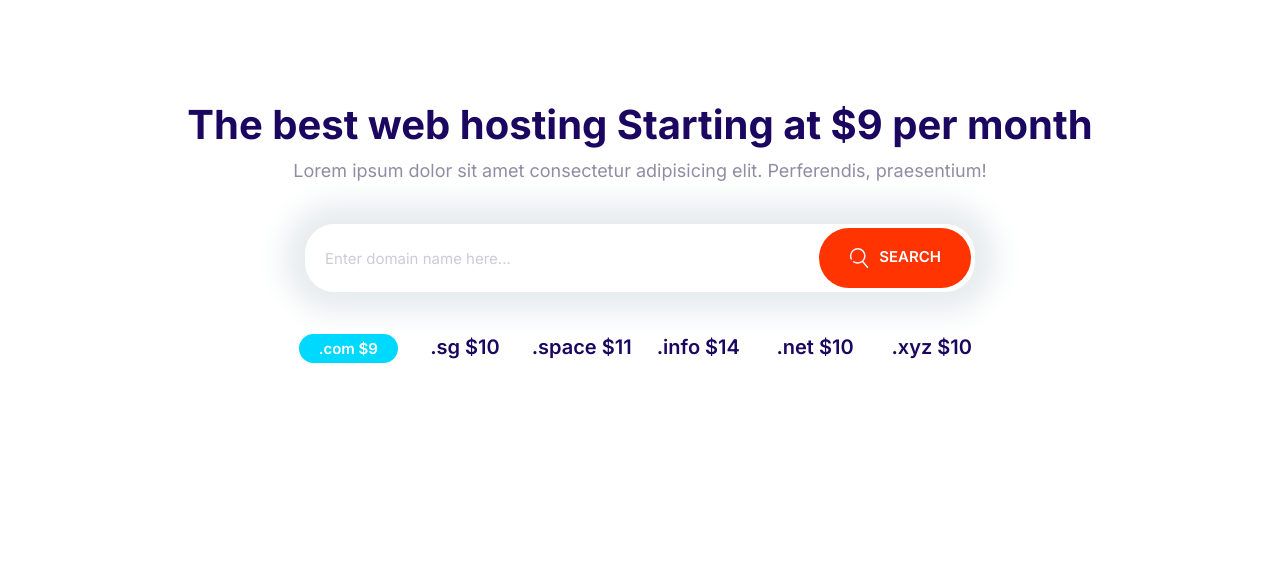
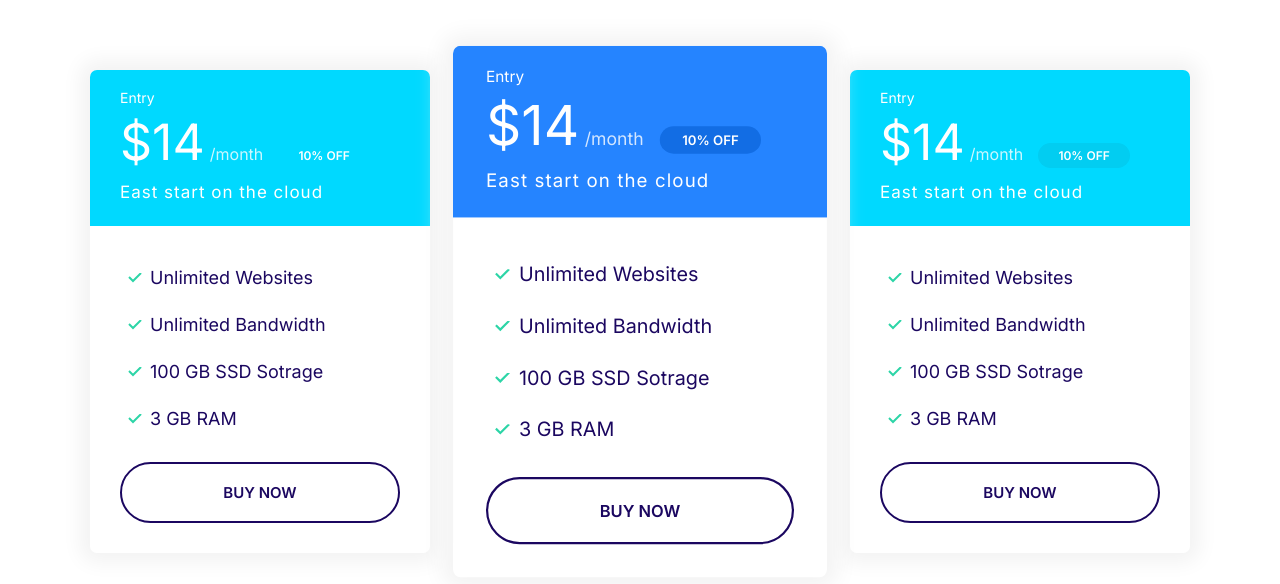
Before and after one commit to jackfros-glitch/Moshify, a plain HTML site: page index.html in a window 1280 px wide. Drawn offline with Linux system fonts and the light colour scheme.

Commit message:
Build the block-plans component.

```diff
--- a/css/index.css
+++ b/css/index.css
@@ -298,32 +298,40 @@ a{
 
 /* Card */
 
-.card{
+.card {
     border-radius: 7px;
     box-shadow: 0 0 20px 10px #f3f3f3;
     overflow: hidden;
-    /* width: 34rem; */
   }
 
-.card__top{
-    text-transform: capitalize;
-}
-
-.card__top, .card__bottom{
+  .card__header,
+  .card__body {
     padding: 2rem 3rem;
   }
 
-.card--primary .card__top{
+  .card--primary .card__header {
     background: var(--color-primary);
     color: #fff;
   }
 
-.card--secondary .card__top{
+  .card--secondary .card__header {
     background: var(--color-secondary);
     color: #fff;
   }
 
+  .card--primary .badge--primary{
+    background: #126de4;
+  }
+
+  .card--secondary .badge--secondary {
+    background: #02cdf1;
+  }
+
 /* Plans */
+.plan{
+    transition: transform 0.2s ease-out;
+}
+
 .plan__name {
     color: #fff;
     margin: 0;
@@ -352,6 +360,9 @@ a{
   .plan .list__item {
     margin-bottom: 2rem;
   }
+  .plan--popular{
+    transform: scale(1.1)
+  }
 
   .plan--popular .card__header {
     position: relative;
@@ -364,6 +375,14 @@ a{
     position: absolute;
     top: -6px;
     right: 5%;
+  }
+
+  .plan:hover{
+    transform: scale(1.05);
+  }
+
+  .plan--popular:hover{
+    transform: scale(1.15);
   }
 
   @media screen and (min-width: 1024px) {
@@ -459,6 +478,12 @@ a{
 @media screen and (min-width: 768px){
     .grid--col-2{
         grid-template-columns: repeat(2, 1fr);
+    }
+}
+
+@media screen and (min-width: 1024px){
+    .grid--col-3{
+        grid-template-columns: repeat(3, 1fr)
     }
 }
 
@@ -704,3 +729,11 @@ margin: 0 auto;
         grid-template-columns: repeat(auto-fit, minmax(10rem, 1fr));
     }
 }
+/* plans-block */
+.block-plans .grid{
+    gap: 8rem 4rem;
+}
+.block-plans .card{
+    max-width: 500px;
+    margin: 0 auto;
+}
--- a/index.html
+++ b/index.html
@@ -15,34 +15,71 @@
     <title>Moshify</title>
   </head>
   <body>
-    <section class="block container block-domain">
-      <header class="block__header">
-        <h2>The best web hosting Starting at $9 per month</h2>
-        <p>
-          Lorem ipsum dolor sit amet consectetur adipisicing elit. Perferendis,
-          praesentium!
-        </p>
-      </header>
-      <div class="input-group">
-        <input
-          type="text"
-          class="input"
-          placeholder="Enter domain name here..."
-        />
-        <button class="btn btn--accent">
-          <svg class="icon icon--white">
-            <use xlink:href="images/sprite.svg#search"></use></svg
-          >search
-        </button>
+    <section class="block container block-plans">
+      <div class="grid grid--col-3">
+        <div class="plan">
+          <div class="card card--secondary">
+            <header class="card__header">
+              <h3 class="plan__name">Entry</h3>
+              <span class="plan__price">$14</span>
+              <span class="plan__billing-cycle">/month</span>
+              <span class="badge badge--secocard--secondary badge--small"
+                >10% OFF</span
+              >
+              <span class="plan__description">East start on the cloud</span>
+            </header>
+            <div class="card__body">
+              <ul class="list list--tick">
+                <li class="list__item">Unlimited Websites</li>
+                <li class="list__item">Unlimited Bandwidth</li>
+                <li class="list__item">100 GB SSD Sotrage</li>
+                <li class="list__item">3 GB RAM</li>
+              </ul>
+              <button class="btn btn--outline btn--block">Buy Now</button>
+            </div>
+          </div>
+        </div>
+        <div class="plan plan--popular">
+          <div class="card card--primary">
+            <header class="card__header">
+              <h3 class="plan__name">Entry</h3>
+              <span class="plan__price">$14</span>
+              <span class="plan__billing-cycle">/month</span>
+              <span class="badge badge--primary badge--small">10% OFF</span>
+              <span class="plan__description">East start on the cloud</span>
+            </header>
+            <div class="card__body">
+              <ul class="list list--tick">
+                <li class="list__item">Unlimited Websites</li>
+                <li class="list__item">Unlimited Bandwidth</li>
+                <li class="list__item">100 GB SSD Sotrage</li>
+                <li class="list__item">3 GB RAM</li>
+              </ul>
+              <button class="btn btn--outline btn--block">Buy Now</button>
+            </div>
+          </div>
+        </div>
+        <div class="plan">
+          <div class="card card--secondary">
+            <header class="card__header">
+              <h3 class="plan__name">Entry</h3>
+              <span class="plan__price">$14</span>
+              <span class="plan__billing-cycle">/month</span>
+              <span class="badge badge--secondary badge--small">10% OFF</span>
+              <span class="plan__description">East start on the cloud</span>
+            </header>
+            <div class="card__body">
+              <ul class="list list--tick">
+                <li class="list__item">Unlimited Websites</li>
+                <li class="list__item">Unlimited Bandwidth</li>
+                <li class="list__item">100 GB SSD Sotrage</li>
+                <li class="list__item">3 GB RAM</li>
+              </ul>
+              <button class="btn btn--outline btn--block">Buy Now</button>
+            </div>
+          </div>
+        </div>
       </div>
-      <ul class="list block-domain__prices">
-        <li><span class="badge badge--secondary">.com $9</span></li>
-        <li>.sg $10</li>
-        <li>.space $11</li>
-        <li>.info $14</li>
-        <li>.net $10</li>
-        <li>.xyz $10</li>
-      </ul>
     </section>
 
     <script src="js/main.js"></script>
```
Also changed, not shown: Components/Block-Plan.html (added, +66 -0 lines). Lines whose indentation alone changed are shown as unchanged.
